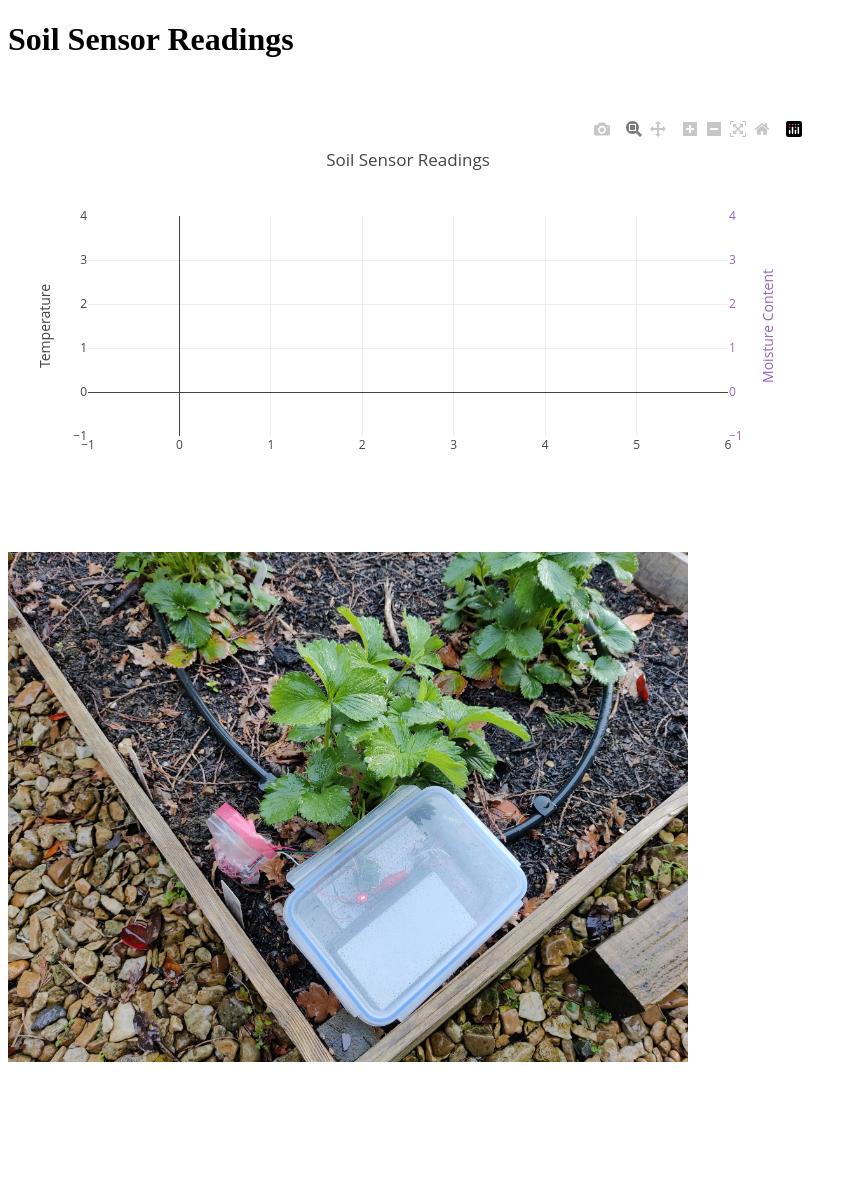
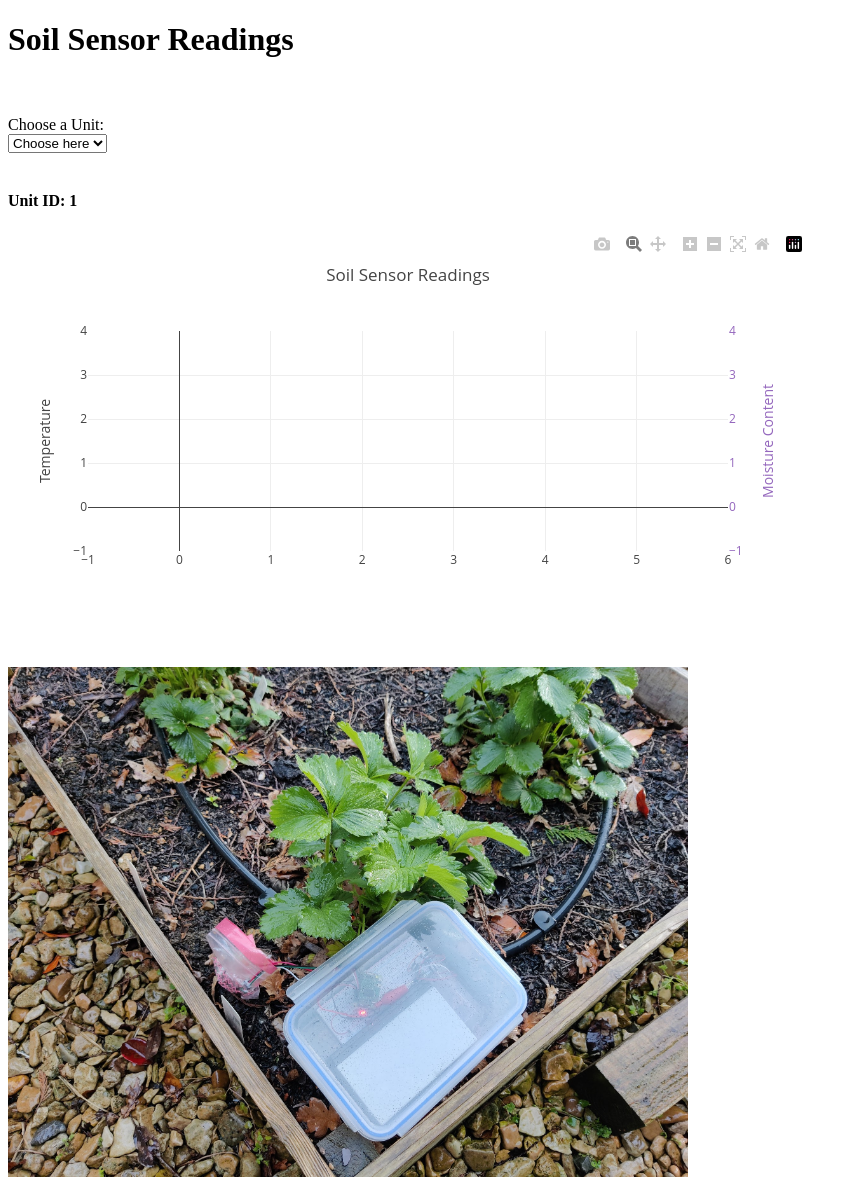
Before and after one commit to tmassey101/garden2021, a Flask app: page /garden in a window 1280 px wide. Shown: the whole page, without its empty margins (0-857 px from the left). Before the commit the page ends 1062 px from the top, so only its background shows below. Run offline with Flask 2, Linux system fonts and the light colour scheme; data that the repository does not hold is empty; some libraries are stand-ins or nearby versions.

Commit message:
Added dropdown to select id, with query to select unique unit list and then option to select unit for readings query (rather than all)

```diff
--- a/app/templates/garden/garden.html
+++ b/app/templates/garden/garden.html
@@ -20,7 +20,17 @@
 
     <h1>Soil Sensor Readings</h1>
     <br>
-	<br>
+    <br>
+    Choose a Unit:
+    <br>
+        <SELECT name="device" selected=" " onChange="location = this.value;">
+            <option value="" selected disabled hidden>Choose here</option>
+            {% for u in unitList %}
+                <OPTION value=./garden?id={{u}}>{{u}}</option>
+            {% endfor %}
+        </SELECT>
+    <br><br>
+    <h4>Unit ID: {{id}}</h4>
     <div id="tester" style="width:800px;height:400px;"></div>
     <br>
     <br>
--- a/app/views/garden.py
+++ b/app/views/garden.py
@@ -13,10 +13,9 @@ from datetime import datetime
 from pytz import timezone
 import pendulum
 
-def queryReadings(values=None):
+def queryReadings(values=None, id=1):
 
-    values = values
-    readings = Reading.query.all()
+    readings = Reading.query.filter_by(unitID = id).all()
     if values != None:
         readings = readings[-values:]
     readings = convertTime(readings)
@@ -37,21 +36,35 @@ def queryReadings(values=None):
 
     return (x, y1, y2)
 
+def queryUnits():
+    unitList = []
+    units = Reading.query.with_entities(Reading.unitID).distinct()
+    for unit in units:
+        unitList.append(unit.unitID)
+    return unitList
+
 @app.route('/garden', methods=['GET', 'POST'])
 def garden():
 
-    (x,y1,y2) = queryReadings()
-    return render_template("garden/garden.html", graph_x=x, graph_y1=y1, graph_y2=y2)
+    if request.args.get('id') is None:
+        id = 1
+    else: id = int(request.args.get('id'))
+    if request.args.get('values') is None:
+        values = None
+    else: values =int(request.args.get('values'))
+
+    unitList = queryUnits()
+    (x,y1,y2) = queryReadings(values=values,id=id)
+    print(unitList)
+    return render_template("garden/garden.html", graph_x=x, graph_y1=y1, graph_y2=y2, unitList=unitList, id=id)
 
 @app.route('/garden500', methods=['GET', 'POST'])
 def garden500():
-
-    (x,y1,y2) = queryReadings(values=500)
+    (x,y1,y2) = queryReadings(values=500, id=1)
     return render_template("garden/garden.html", graph_x=x, graph_y1=y1, graph_y2=y2)
 
 @app.route('/timeexample', methods=['GET', 'POST'])
 def timeexample():
-
     return render_template("garden/timeseriesexample.html")
 
 @app.route('/gardenhome', methods=['GET', 'POST'])
```
